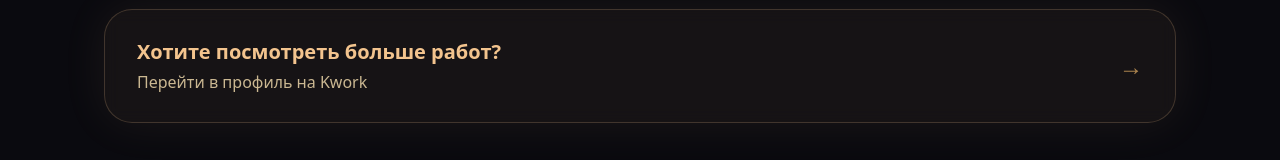
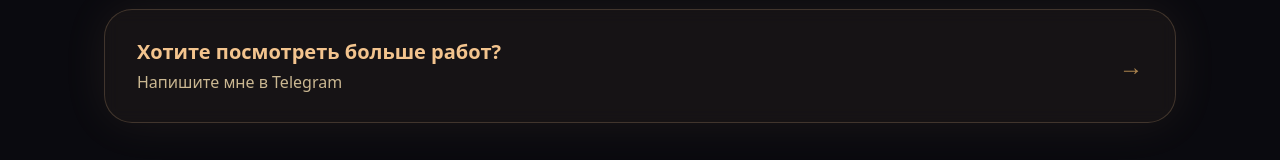
Before and after one commit to kolbenev/MyPort, a React (Vite) app: page /#/ in a window 1280 px wide. Shown: the part 3778-3938 px from the top of the page. Built offline with nearby package versions, Linux system fonts and the light colour scheme.

Commit message:
Update project link and call to action text

```diff
--- a/src/myPortfolio/components/Projects.jsx
+++ b/src/myPortfolio/components/Projects.jsx
@@ -136,7 +136,7 @@ export default function Projects({ items = PROJECTS }) {
 
         <div className="mt-10 md:mt-14">
           <a
-            href="https://kwork.ru/user/kolbenevds"
+            href="https://t.me/kolbenevds"
             target="_blank"
             rel="noreferrer"
             className={[
@@ -155,7 +155,7 @@ export default function Projects({ items = PROJECTS }) {
                   Хотите посмотреть больше работ?
                 </div>
                 <div className="mt-1 text-[#CBB892]">
-                  Перейти в профиль на Kwork
+                  Напишите мне в Telegram
                 </div>
               </div>
 
```
